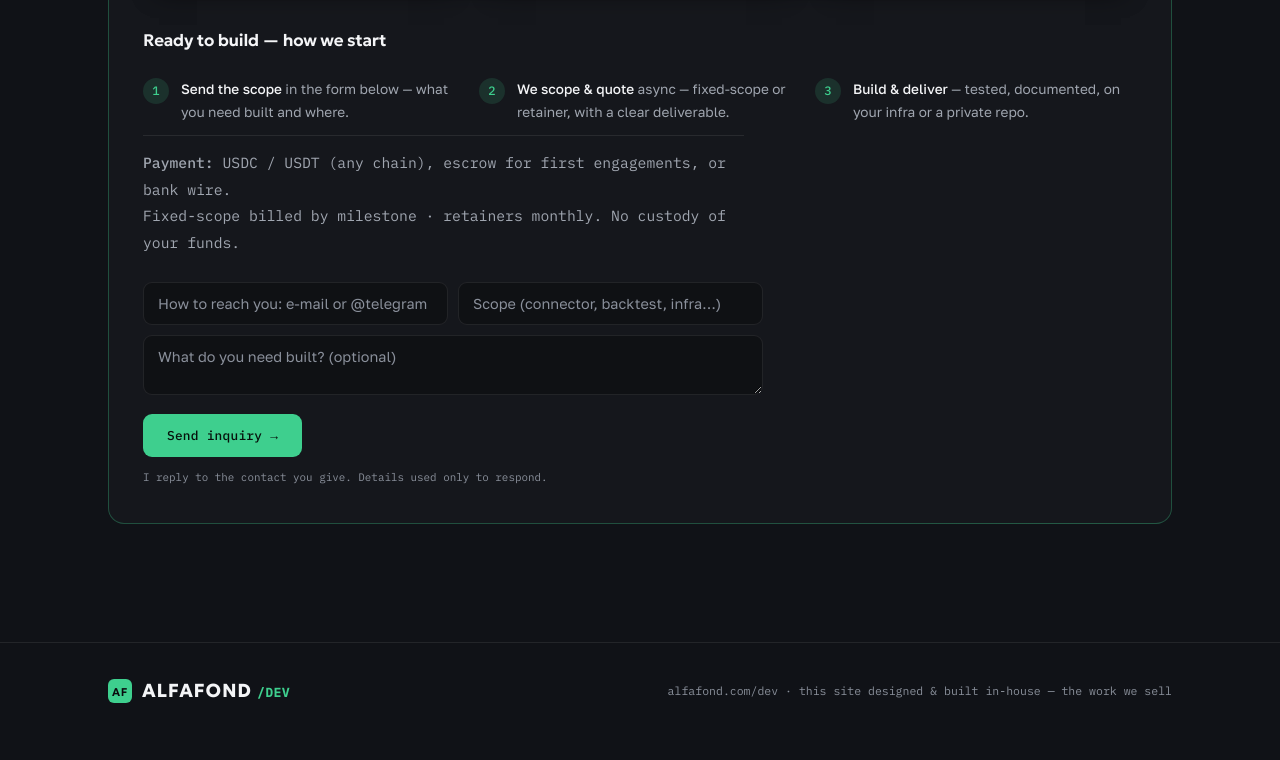
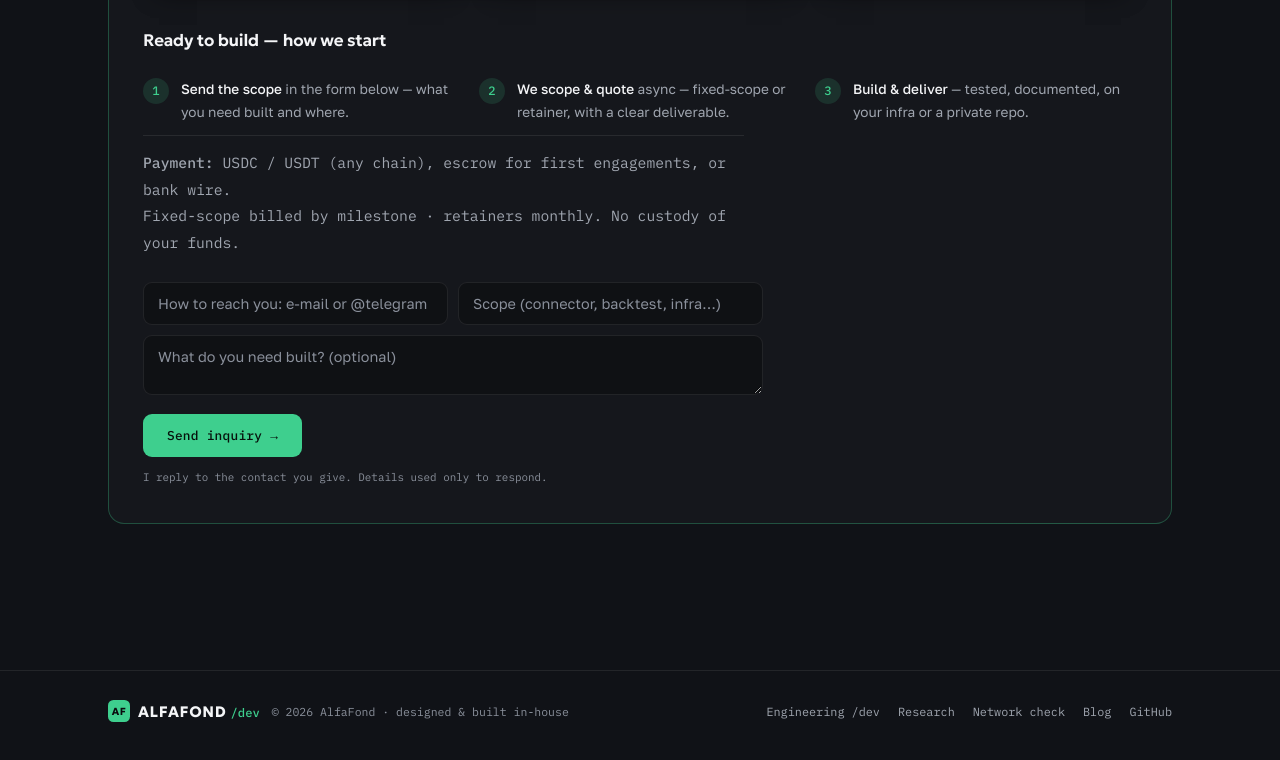
Before and after one commit to ev609/ev609.github.io, a plain HTML site: page dev/index.html in a window 1280 px wide. Shown: the part 7201-7961 px from the top of the page. Drawn offline with Linux system fonts and the light colour scheme.

Commit message:
deploy: sync site/alfafond (7eeba4be)

```diff
--- a/check/check.css
+++ b/check/check.css
@@ -239,10 +239,7 @@ details p{font-size:.86rem;color:var(--sub);margin-top:10px;line-height:1.6}
 .xcard .xt{font-family:var(--disp);font-weight:600;font-size:1.08rem;color:var(--txt);display:block;margin:8px 0 6px}
 .xcard .xd{font-size:.86rem;color:var(--sub);display:block}
 
-footer{margin-top:56px;border-top:1px solid var(--line);padding:24px 0 36px;font-family:var(--mono);font-size:.72rem;color:var(--dim)}
-footer .cols{display:flex;justify-content:space-between;align-items:center;gap:16px;flex-wrap:wrap}
-footer a{color:var(--sub);text-decoration:none}
-footer a:hover{color:var(--ok)}
+/* Футер стилизован централизованно в /depth.css (.af-foot) */
 
 /* ============================================================================
  * Светлая тема — html[data-theme="light"] (выверенный WCAG AA контраст)
--- a/depth.css
+++ b/depth.css
@@ -35,3 +35,73 @@ h1 .ok {
 /* Выделение ключевых фраз в lead — белым+жирным (вес+светлота), НЕ акцент-цветом
  * (зелёный беречь для геро/CTA). Доступно: эмфазис не только цветом. */
 .lead b { color: var(--txt); }
+
+/* Единый сквозной футер для всех внутренних страниц alfafond.com.
+ * Нижний отступ 76px оставляет запас под плавающий чат-виджет assistant.js и баннер lang-suggest.js. */
+footer.af-foot {
+  margin-top: 56px;
+  border-top: 1px solid var(--line);
+  padding: 28px 0 76px;
+  font-family: var(--mono);
+  font-size: .74rem;
+  color: var(--dim);
+}
+.af-foot-row {
+  display: flex;
+  justify-content: space-between;
+  align-items: center;
+  gap: 18px 28px;
+  flex-wrap: wrap;
+}
+.af-foot-brand {
+  display: flex;
+  align-items: center;
+  gap: 12px;
+  flex-wrap: wrap;
+}
+.af-foot-logo {
+  display: inline-flex;
+  align-items: center;
+  gap: 8px;
+  color: var(--txt);
+  text-decoration: none;
+  font-family: var(--disp);
+  font-weight: 700;
+  font-size: .95rem;
+  letter-spacing: .04em;
+  text-transform: uppercase;
+}
+.af-foot-logo:hover { opacity: .9; }
+.af-foot-logo .path {
+  font-family: var(--mono);
+  font-size: .76rem;
+  font-weight: 500;
+  color: var(--ok);
+  text-transform: none;
+  letter-spacing: 0;
+}
+.af-foot-copy {
+  color: var(--dim);
+  font-size: .72rem;
+}
+.af-foot-nav {
+  display: flex;
+  align-items: center;
+  gap: 8px 18px;
+  flex-wrap: wrap;
+}
+.af-foot-nav a {
+  color: var(--sub);
+  text-decoration: none;
+  transition: color .15s;
+}
+.af-foot-nav a:hover { color: var(--ok); }
+footer.af-foot .disc {
+  margin-top: 18px;
+  padding-top: 16px;
+  border-top: 1px solid var(--line);
+  font-family: var(--body);
+  font-size: .74rem;
+  line-height: 1.55;
+  color: var(--dim);
+}
--- a/dev/index.html
+++ b/dev/index.html
@@ -634,15 +634,15 @@
   </div>
 </section>
 
-<footer>
-  <div class="wrap cols">
-    <div class="logo">
-      <svg width="24" height="24" viewBox="0 0 32 32" aria-hidden="true">
-        <rect x="0" y="0" width="32" height="32" rx="8" fill="#3ecf8e"/><text x="16" y="22" text-anchor="middle" font-family="Geologica,Arial,sans-serif" font-weight="600" font-size="15"><tspan fill="#0a0b0e">A</tspan><tspan fill="#0a0b0e">F</tspan></text>
-      </svg>
-      <span>AlfaFond <span class="path">/dev</span></span>
+<footer class="af-foot">
+  <div class="wrap">
+    <div class="af-foot-row">
+      <div class="af-foot-brand">
+        <a class="af-foot-logo" href="/"><svg width="22" height="22" viewBox="0 0 32 32" aria-hidden="true"><rect x="0" y="0" width="32" height="32" rx="8" fill="#3ecf8e"/><text x="16" y="22" text-anchor="middle" font-family="Geologica,Arial,sans-serif" font-weight="700" font-size="15" fill="#0a0b0e">AF</text></svg><span>ALFAFOND <span class="path">/dev</span></span></a>
+        <span class="af-foot-copy">© 2026 AlfaFond · designed &amp; built in-house</span>
+      </div>
+      <nav class="af-foot-nav" aria-label="Footer navigation"><a href="/dev/">Engineering /dev</a><a href="/ru/en/">Research</a><a href="/check/en/">Network check</a><a href="/blog/">Blog</a><a href="https://github.com/ev609" target="_blank" rel="noopener">GitHub</a></nav>
     </div>
-    <span class="mono-s">alfafond.com/dev · this site designed &amp; built in-house — the work we sell</span>
   </div>
 </footer>
   <script src="/lang-suggest.js"></script>
```
Also changed, not shown: blog/ai-chatbot-bez-vydumok/index.html (+8 -8 lines), blog/index.html (+8 -8 lines), blog/kak-postroili-saas-ladero/index.html (+8 -8 lines), blog/telegram-bot-priem-zayavok/index.html (+8 -8 lines), cases/ai-chatbot/index.html (+8 -8 lines), cases/saas-crm/index.html (+8 -8 lines), cases/telegram-bot/index.html (+8 -8 lines), check/en/index.html (+10 -11 lines), check/index.html (+10 -11 lines), dev/ru/index.html (+8 -8 lines), index.html (+1 -1 lines), ru/en/index.html (+6 -8 lines), ru/index.html (+6 -8 lines).
